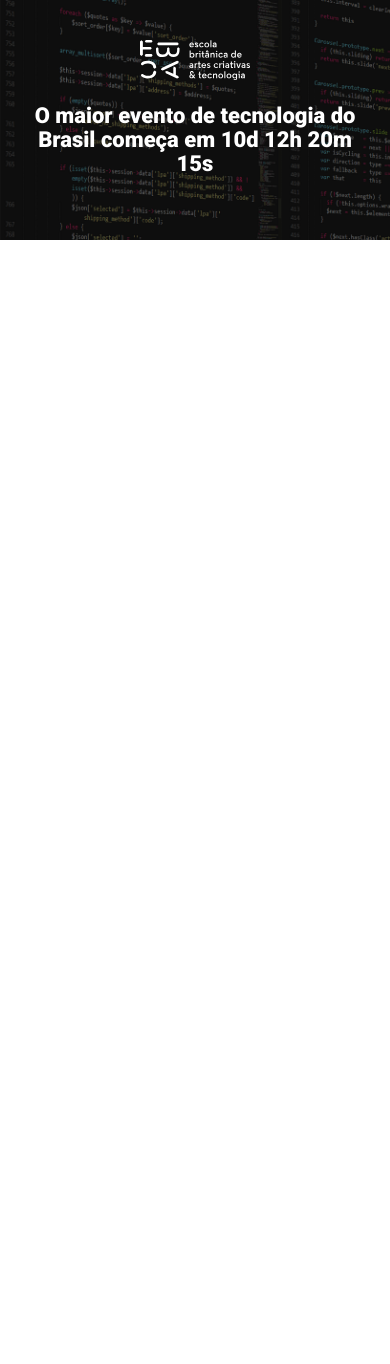
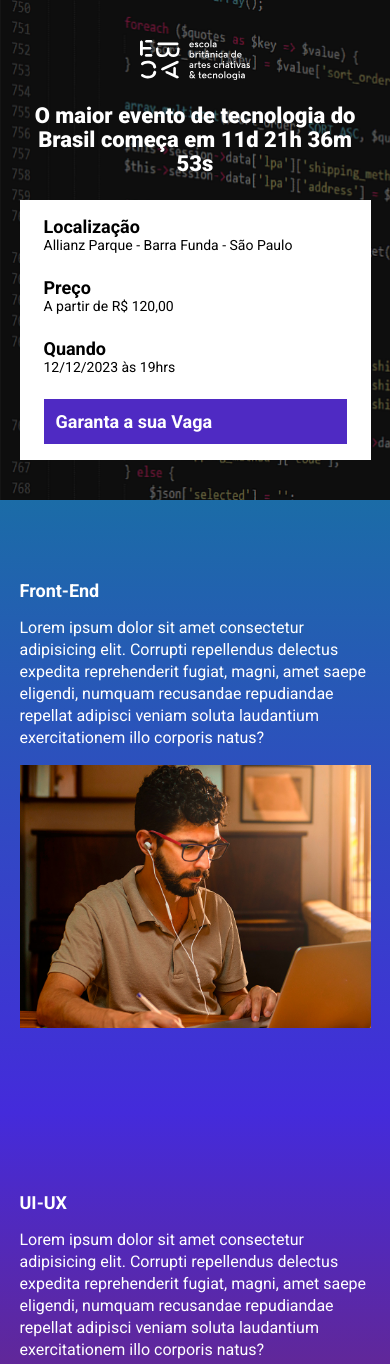
Before and after one commit to RafaelChipitelli/ebac_tech_talks, a website built with Parcel: page src/index.html in a window 390 px wide. Shown: the top 1364 px of the page. Before the commit the page ends 844 px from the top, so only its background shows below. Built offline with nearby package versions, Linux system fonts and the light colour scheme.

Commit message:
criando a contagem regressiva

```diff
--- a/src/index.html
+++ b/src/index.html
@@ -8,9 +8,8 @@
     <link rel="preconnect" href="https://fonts.googleapis.com">
     <link rel="preconnect" href="https://fonts.gstatic.com" crossorigin>
     <link href="https://fonts.googleapis.com/css2?family=Roboto:wght@400;700;900&display=swap" rel="stylesheet">
-
-
     <link rel="stylesheet" href="styles/main.scss">
+    <link rel="stylesheet" href="https://unpkg.com/aos@next/dist/aos.css" />
 
 </head>
 <body>
@@ -18,12 +17,76 @@
         <div class="container">
             <img class="hero__logo" src="./images/ebac_logo.svg" alt="EBAC">
             <p class="hero__text">
-                O maior evento de tecnologia do Brasil começa em 10d 12h 20m 15s
+                O maior evento de tecnologia do Brasil começa em <span id="contador"></span>
             </p>
+            <div class="infos-bar">
+                <ul class="infos-bar__infos">
+                    <li class="infos-bar__infos__item">
+                        <b>Localização</b>
+                        Allianz Parque - Barra Funda - São Paulo
+                    </li>
+                    <li class="infos-bar__infos__item">
+                        <b>Preço</b>
+                        A partir de R$ 120,00
+                    </li>
+                    <li class="infos-bar__infos__item">
+                        <b>Quando</b>
+                        12/12/2023 às 19hrs
+                    </li>
+                </ul>
+                <a href="#" class="button button--primary">
+                    Garanta a sua Vaga
+                </a>
+            </div>
         </div>
     </header>
 
+    <section class="event event--front-end">
+        <div class="container" data-aos="fade-right">
+            <div class="event__details">
+                <h2 class="event__details__title">Front-End</h2>
+                <p class="event__details__description">
+                    Lorem ipsum dolor sit amet consectetur adipisicing elit. Corrupti repellendus delectus expedita reprehenderit fugiat, magni, amet saepe eligendi, numquam recusandae repudiandae repellat adipisci veniam soluta laudantium exercitationem illo corporis natus?
+                </p>
+            </div>
+            <img class="event__image" src="./images/frontend.png" alt="Front-End">
+        </div>
+    </section>
+    <section class="event event--ux-ui event--image-left">
+        <div class="container" data-aos="fade-left">
+            <div class="event__details">
+                <h2 class="event__details__title">UI-UX</h2>
+                <p class="event__details__description">
+                    Lorem ipsum dolor sit amet consectetur adipisicing elit. Corrupti repellendus delectus expedita reprehenderit fugiat, magni, amet saepe eligendi, numquam recusandae repudiandae repellat adipisci veniam soluta laudantium exercitationem illo corporis natus?
+                </p>
+            </div>
+            <img class="event__image" src="./images/frontend.png" alt="Front-End">
+        </div>
+    </section>
+    <section class="event event--data-science ">
+        <div class="container" data-aos="fade-right">
+            <div class="event__details">
+                <h2 class="event__details__title">Data-Science </h2>
+                <p class="event__details__description">
+                    Lorem ipsum dolor sit amet consectetur adipisicing elit. Corrupti repellendus delectus expedita reprehenderit fugiat, magni, amet saepe eligendi, numquam recusandae repudiandae repellat adipisci veniam soluta laudantium exercitationem illo corporis natus?
+                </p>
+            </div>
+            <img class="event__image" src="./images/frontend.png" alt="Front-End">
+        </div>
+    </section>
+    <section class="event event--backend event--image-left">
+        <div class="container" data-aos="fade-left">
+            <div class="event__details">
+                <h2 class="event__details__title">Back-end</h2>
+                <p class="event__details__description">
+                    Lorem ipsum dolor sit amet consectetur adipisicing elit. Corrupti repellendus delectus expedita reprehenderit fugiat, magni, amet saepe eligendi, numquam recusandae repudiandae repellat adipisci veniam soluta laudantium exercitationem illo corporis natus?
+                </p>
+            </div>
+            <img class="event__image" src="./images/frontend.png" alt="Front-End">
+        </div>
+    </section>
 
+    <script src="https://unpkg.com/aos@next/dist/aos.js"></script>
     <script src="scripts/main.js"></script>
 </body>
 </html>
--- a/src/scripts/main.js
+++ b/src/scripts/main.js
@@ -1 +1,36 @@
-console.log("Olá Mundo");
+AOS.init();
+
+const dataDoEvento = new Date("Aug 27, 2023 19:00");
+const timeStampDoEvento = dataDoEvento.getTime();
+
+const contaAsHoras = setInterval(function() {
+    const agora = new Date ();
+    const timeStampAtual = agora.getTime();
+
+    const distaciaAteOEvento = timeStampDoEvento - timeStampAtual;
+
+    const diasEmMS = 1000 * 60 * 60 * 24;
+    const horasEmMS = 1000 * 60 * 60;
+    const minutosEmMS = 1000 * 60;
+    const segundosEmMS = 1000;
+
+    const diasAteOEvento = Math.floor(distaciaAteOEvento / diasEmMS);
+    const horasAteOEvento = Math.floor((distaciaAteOEvento % diasEmMS) / horasEmMS);
+    const minutosAteOEvento = Math.floor((distaciaAteOEvento % horasEmMS) / minutosEmMS);
+    const segundosAteOEvento = Math.floor((distaciaAteOEvento % minutosEmMS) / segundosEmMS);
+
+    // console.log(diasAteOEvento);
+    // console.log(horasAteOEvento);
+    // console.log(minutosAteOEvento);
+    // console.log(segundosAteOEvento);
+
+    document.getElementById('contador').innerHTML = `${diasAteOEvento}d ${horasAteOEvento}h ${minutosAteOEvento}m ${segundosAteOEvento}s`
+
+    /* Colocando Um Parametro Para quando a data ja passou ou esta acontecendo */
+
+    if (distaciaAteOEvento < 0) {
+        clearInterval(contaAsHoras);
+        document.getElementById('contador').innerHTML = "Evento Expirado";
+    }
+
+},1000);
--- /dev/null
+++ b/src/styles/_event.scss
@@ -0,0 +1,62 @@
+@use 'variables';
+
+.event {
+    padding: 80px 0;
+
+    &--front-end {
+        background-image: linear-gradient(variables.$blue1, variables.$blue2);
+    }
+    &--ux-ui {
+        background-image: linear-gradient(variables.$blue2, variables.$pink);
+    }
+    &--data-science {
+        background-image: linear-gradient(variables.$pink, variables.$yellow);
+    }
+    &--backend {
+        background-image: linear-gradient(variables.$yellow, variables.$pink);
+    }
+
+    &--image-left {
+        .container {
+            flex-direction: row-reverse;
+        }
+    }
+
+    .container {
+        display: flex;
+        gap: 40px;
+    }
+
+    &__image {
+        max-width: 360px;
+    }
+
+    &__details {
+        &__title {
+            font-size: 18px;
+            font-weight: bold;
+            margin-bottom: 16px;
+        }
+
+        &__description {
+            font-size: 16px;
+            line-height: 22px;
+        }
+    }
+
+    @media (max-width: 640px) {
+        .container {
+            display: block;
+        }
+
+        &__image {
+            width: 100%;
+        }
+
+        &__details {
+            margin-right: 0px;
+            margin-bottom: 16px;
+        }
+    }
+
+}
--- a/src/styles/_hero.scss
+++ b/src/styles/_hero.scss
@@ -1,3 +1,5 @@
+@use 'variables';
+
 .hero {
     padding-top: 64px;
     padding-bottom: 100px;
--- /dev/null
+++ b/src/styles/_variables.scss
@@ -0,0 +1,8 @@
+$textColor: #fff;
+$secondaryTextColor: #000;
+
+$blue1: #1B6CA7;
+$blue2: #442BDB;
+$pink: #89223B;
+$yellow: #9C791D;
+$purple: #4F2AC3;
--- /dev/null
+++ b/src/styles/components/_buttons.scss
@@ -0,0 +1,24 @@
+@use '../variables';
+
+.button {
+    padding: 12px;
+    font-size: 18px;
+    font-weight: bold;
+    text-align: center;
+    white-space: nowrap;
+
+    &--primary {
+        color: #fff;
+        background-color: variables.$purple;
+
+        @media (max-width: 640px) {
+            display: block;
+            width: 100%;
+        }
+
+        @media (max-width: 1024px) {
+            display: flex;
+            align-items: center;
+        }
+    }
+}
--- /dev/null
+++ b/src/styles/components/_infosbar.scss
@@ -0,0 +1,42 @@
+@use '../variables';
+
+.infos-bar {
+    padding: 16px 24px;
+    background-color: variables.$textColor;
+    display: flex;
+    justify-content: space-between;
+
+    &__infos {
+        display: flex;
+        gap: 40px;
+
+        &__item {
+            font-size: 14px;
+            color: variables.$secondaryTextColor;
+
+            b {
+                color: variables.$secondaryTextColor;
+                font-size: 18px;
+                display: block;
+            }
+        }
+    }
+
+    @media (max-width: 640px) {
+        display: block;
+
+        &__infos {
+            display: block;
+
+            &__item {
+                margin-bottom: 24px;
+            }
+        }
+    }
+
+    @media (max-width: 1024px) {
+        &__infos {
+            gap: 16px;
+        }
+    }
+}
--- a/src/styles/main.scss
+++ b/src/styles/main.scss
@@ -1,11 +1,17 @@
 @use 'hero';
+@use './components/infosbar';
+@use './components/buttons';
+@use 'event';
+@use 'variables';
 
 * {
     margin: 0;
     padding: 0;
     box-sizing: border-box;
     font-family: Roboto, sans-serif;
-    color: #fff;
+    color: variables.$textColor;
+    list-style: none;
+    text-decoration: none;
 }
 
 .container {
```
Also changed, not shown: package.json (+3 -4 lines), sharp.config.json (line endings or trailing spaces), 1 other file.
